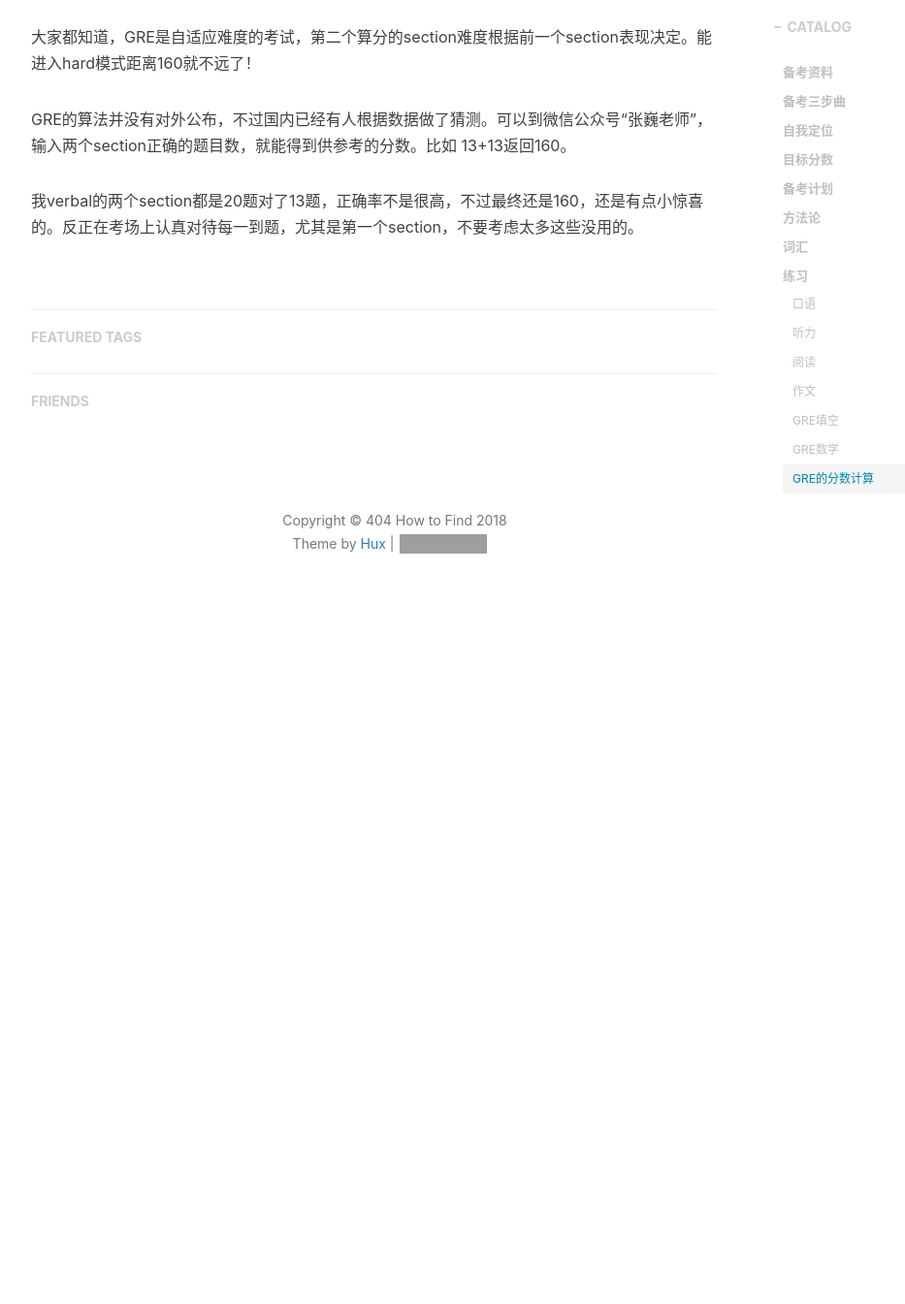
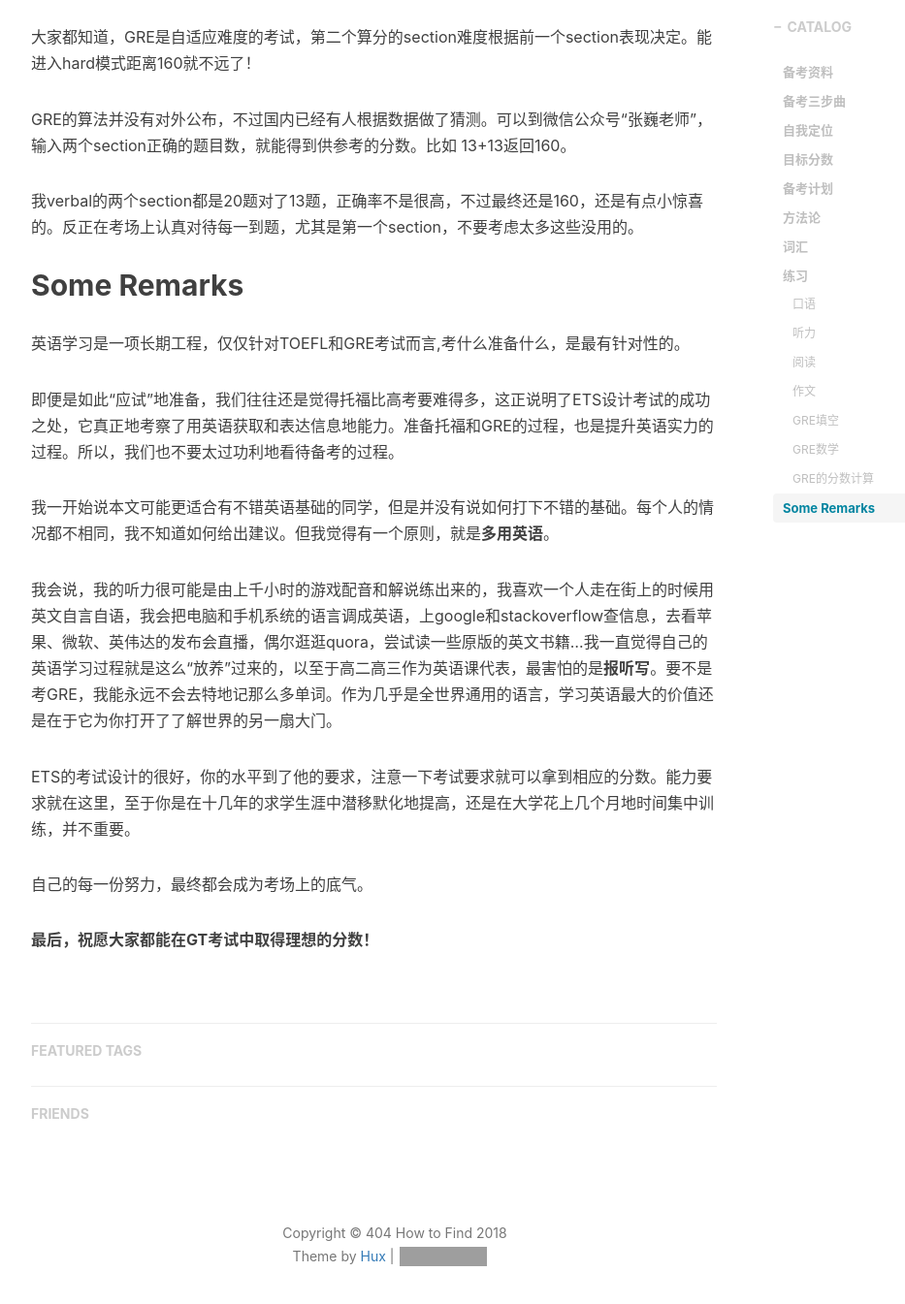
Before and after one commit to RangerX-36917/RangerX-36917.github.io, a Jekyll site: the page built from _posts/2018-09-21-test-post.md, in a window 1280 px wide and 1400 px high, scrolled down 10515 px. Shown: the top 1345 px of the window at 97% size, without its empty margins (233-1166 px from the left). Built offline with Jekyll 4.4.1, drawn with Linux system fonts in a browser that asks for light colours; nearby versions of some CDN libraries; comment, search, counter and statistics services are not loaded; before the commit the page ends 11180 px from its top, so only the background shows below that; grey boxes are pictures that could not be loaded.

Commit message:
update post

```diff
--- a/_posts/2018-09-21-test-post.md
+++ b/_posts/2018-09-21-test-post.md
@@ -1,7 +1,7 @@
 ---
 layout:       post
 title:        智斗ETS
-subtitle:     一个懒人的GT经验
+subtitle:     知己知彼，百战百胜
 date:         2018-09-21 12:00:00
 author:       "ranger"
 header-img:   "img/in-post/post-GT/study_abroad.jpg"
@@ -257,3 +257,18 @@ GRE写作的每道题目都在官方给出的题库中。时间充裕的同学
 GRE的算法并没有对外公布，不过国内已经有人根据数据做了猜测。可以到微信公众号“张巍老师”，输入两个section正确的题目数，就能得到供参考的分数。比如 13+13返回160。
 
 我verbal的两个section都是20题对了13题，正确率不是很高，不过最终还是160，还是有点小惊喜的。反正在考场上认真对待每一到题，尤其是第一个section，不要考虑太多这些没用的。
+
+## Some Remarks
+英语学习是一项长期工程，仅仅针对TOEFL和GRE考试而言,考什么准备什么，是最有针对性的。
+
+即便是如此“应试”地准备，我们往往还是觉得托福比高考要难得多，这正说明了ETS设计考试的成功之处，它真正地考察了用英语获取和表达信息地能力。准备托福和GRE的过程，也是提升英语实力的过程。所以，我们也不要太过功利地看待备考的过程。
+
+我一开始说本文可能更适合有不错英语基础的同学，但是并没有说如何打下不错的基础。每个人的情况都不相同，我不知道如何给出建议。但我觉得有一个原则，就是**多用英语**。
+
+我会说，我的听力很可能是由上千小时的游戏配音和解说练出来的，我喜欢一个人走在街上的时候用英文自言自语，我会把电脑和手机系统的语言调成英语，上google和stackoverflow查信息，去看苹果、微软、英伟达的发布会直播，偶尔逛逛quora，尝试读一些原版的英文书籍...我一直觉得自己的英语学习过程就是这么“放养”过来的，以至于高二高三作为英语课代表，最害怕的是**报听写**。要不是考GRE，我能永远不会去特地记那么多单词。作为几乎是全世界通用的语言，学习英语最大的价值还是在于它为你打开了了解世界的另一扇大门。
+
+ETS的考试设计的很好，你的水平到了他的要求，注意一下考试要求就可以拿到相应的分数。能力要求就在这里，至于你是在十几年的求学生涯中潜移默化地提高，还是在大学花上几个月地时间集中训练，并不重要。
+
+自己的每一份努力，最终都会成为考场上的底气。
+
+**最后，祝愿大家都能在GT考试中取得理想的分数！**
```
